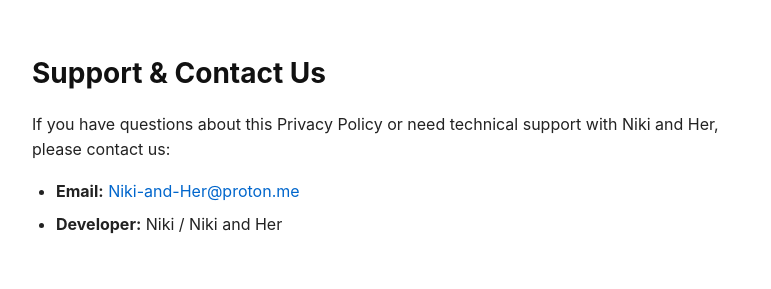
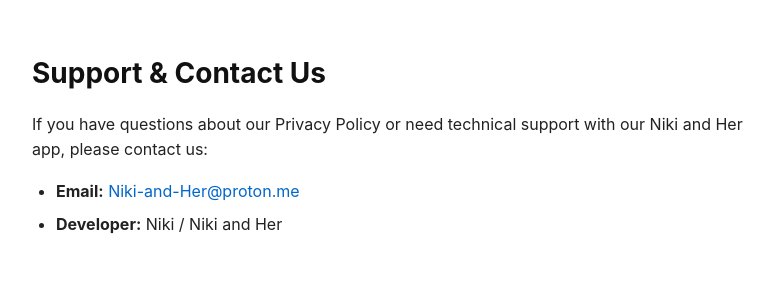
Before and after one commit to gariusmacus60-coder/Niki-and-Her-Support, a plain HTML site: page index.html in a window 1280 px wide. Shown: the whole page, without its empty margins (248-1019 px from the left). Drawn offline with Linux system fonts and the light colour scheme.

Commit message:
Update index.html

```diff
--- a/index.html
+++ b/index.html
@@ -43,7 +43,7 @@
 <body>
 
   <h1>Support &amp; Contact Us</h1>
-  <p>If you have questions about this Privacy Policy or need technical support with Niki and Her, please contact us:</p>
+  <p>If you have questions about our Privacy Policy or need technical support with our Niki and Her app, please contact us:</p>
   <ul>
     <li><strong>Email:</strong> <a href="mailto:Niki-and-Her@proton.me">Niki-and-Her@proton.me</a></li>
     <li><strong>Developer:</strong> Niki / Niki and Her</li>
```
